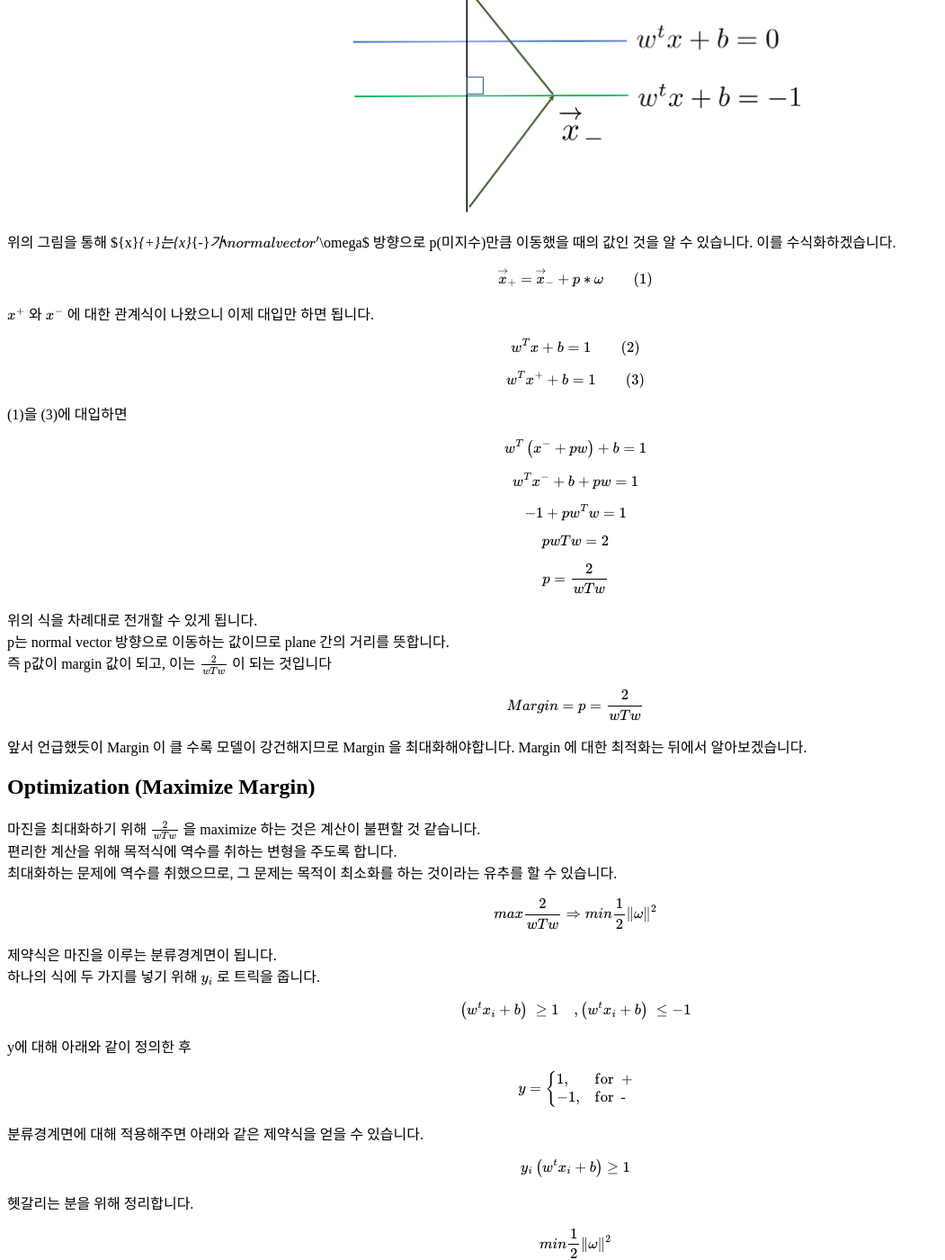
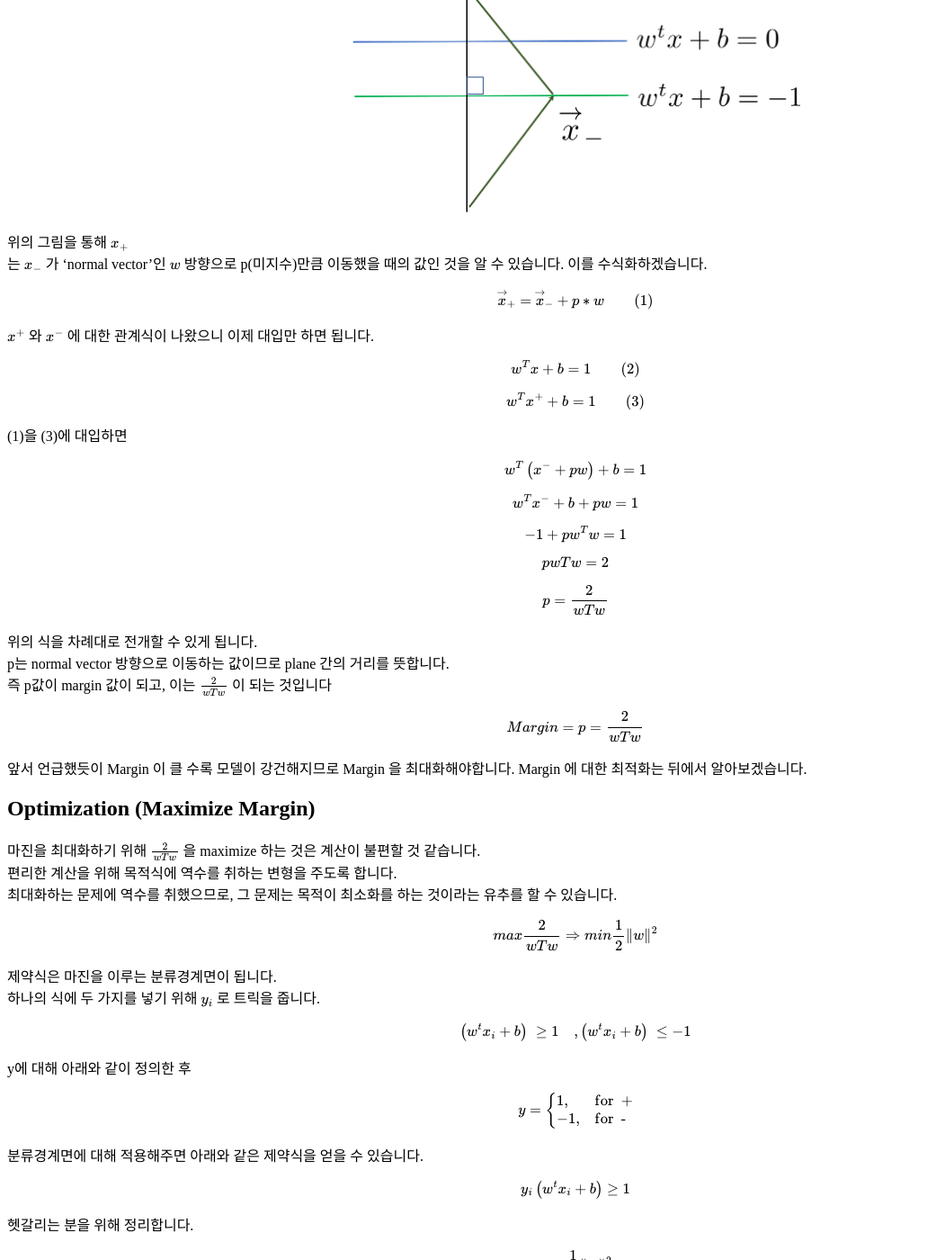
Before and after one commit to MS930/MS930.github.io, a Jekyll site: the page built from _posts/2018-10-30-SVM.md, in a window 1280 px wide and 1400 px high, scrolled down 2162 px. Shown: the whole window at 90% size, without its empty margins (0-1051 px from the left). Built offline with Jekyll 4.4.1, drawn with Linux system fonts in a browser that asks for light colours; formulas are drawn with MathJax 3; some of the changed text lies outside the part shown.

Commit message:
Update 2018-10-30-SVM.md

```diff
--- a/_posts/2018-10-30-SVM.md
+++ b/_posts/2018-10-30-SVM.md
@@ -45,8 +45,8 @@ Margin
 minus에 해당하는 데이터는 $w^tx + b \le -1$를 만족합니다.
 
 수식에 담긴 의미를 조금 더 해석해보겠습니다.
-$\omega$ 는 plane 들을 직교하며 지나는 normale vector 이고, x는 데이터벡터입니다.
-$\omega^t x$는 normale vector와 데이터 간의 내적으로,
+$w$ 는 plane 들을 직교하며 지나는 normale vector 이고, x는 데이터벡터입니다.
+$w^t x$는 normale vector와 데이터 간의 내적으로,
 그 값이 1보다 크면 plus value 가 되고, 값이 -1보다 작으면 minus value가 되는 것입니다.
 
 
@@ -58,23 +58,23 @@ SVM 은 내적이라는 단순한 방법을 통해 데이터를 분류한다는
 
 
 Marging 은 두 분류경계간의 거리이므로, plus plane과 minus plane 간의 거리가 곧 Margin 입니다.
-이제 $\omega$를 통해 Margin 을 찾을 차례입니다.
+이제 $w$를 통해 Margin 을 찾을 차례입니다.
 
 
 <p align="center"><img width="500" height="auto" src="https://github.com/MS930/ms930.github.io/blob/master/image/projection.png?raw=true"></p>
 
 
 위의 그림을 통해
-${x}_{+}$
+$x_+$
 는
-${x}_{-}$
-가 'normal vector'
-$\omega$
+$x_-$
+가 'normal vector'인
+$w$
 방향으로
 p(미지수)만큼 이동했을 때의 값인 것을 알 수 있습니다. 이를 수식화하겠습니다.
 
 $$
-\overset{\to}{x}_{+} = \overset{\to}{x}_{-} + p*\omega \qquad (1)
+\overset{\to}{x}_{+} = \overset{\to}{x}_{-} + p*w \qquad (1)
 $$
 
 
@@ -138,7 +138,7 @@ Optimization (Maximize Margin)
 
 
 $$
-max \frac {2} {w{T}w} \Rightarrow     min \frac {1} {2} \lVert {\omega} \rVert^{2}
+max \frac {2} {w{T}w} \Rightarrow     min \frac {1} {2} \lVert {w} \rVert^{2}
 $$
 
 제약식은 마진을 이루는 분류경계면이 됩니다.<br>
@@ -168,7 +168,7 @@ $$
 헷갈리는 분을 위해 정리합니다.
 
 $$
-min \frac {1} {2} \lVert {\omega} \rVert^{2}
+min \frac {1} {2} \lVert {w} \rVert^{2}
 $$
 
 $$
@@ -235,7 +235,7 @@ $$
 
 마지막 식이 결국 $\alpha$에 대한 maximization 문제로 정리가 되었습니다.
 이 문제를 풀어서 $\alpha$를 구하면,  $w= \sum {i=1}^{n}{ \alpha_{i}y_{i}x_{i} }$ 에 대입하여
-$\omega$ 값을 구할 수 있게 됩니다.
+$w$ 값을 구할 수 있게 됩니다.
 뒤이어 도출한 값들과 $y_i \left( {w^{t}x_i +b}  \right)-1$ 을 통해서
 b역시 구할 수 있게 됩니다.
 
```
